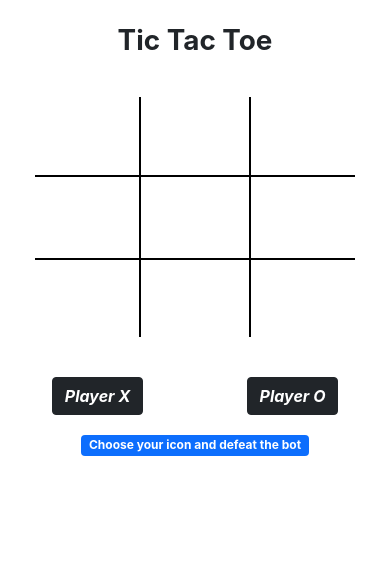
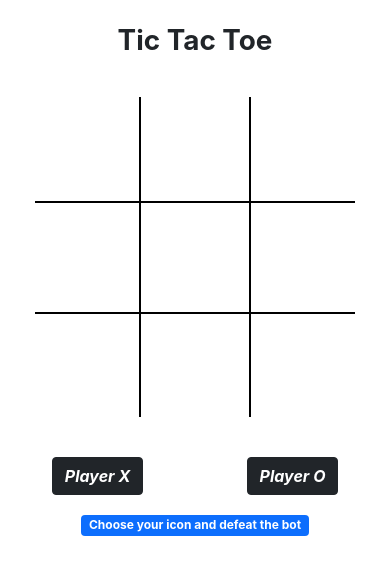
Before and after one commit to luisprooc/tic-tac-toe, a React (Create React App) app: page / in a window 390 px wide. Shown: the top 574 px of the page. Built offline with nearby package versions, Linux system fonts and the light colour scheme.

Commit message:
fix: fix responsive

```diff
--- a/src/components/board/board.css
+++ b/src/components/board/board.css
@@ -1,6 +1,6 @@
 .board-table {
   max-width: 20rem;
-  min-height: 15rem;
+  min-height: 20rem;
   margin: 2rem auto;
 }
 
```
